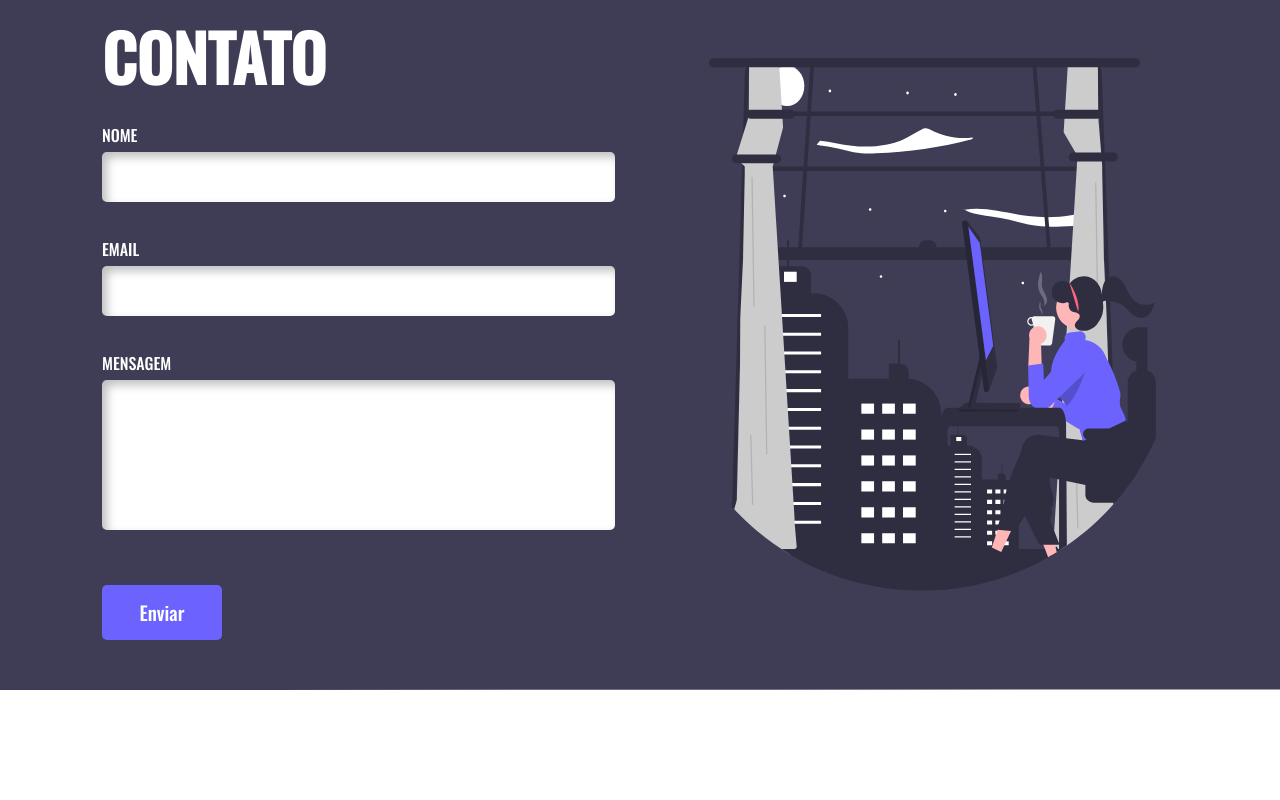
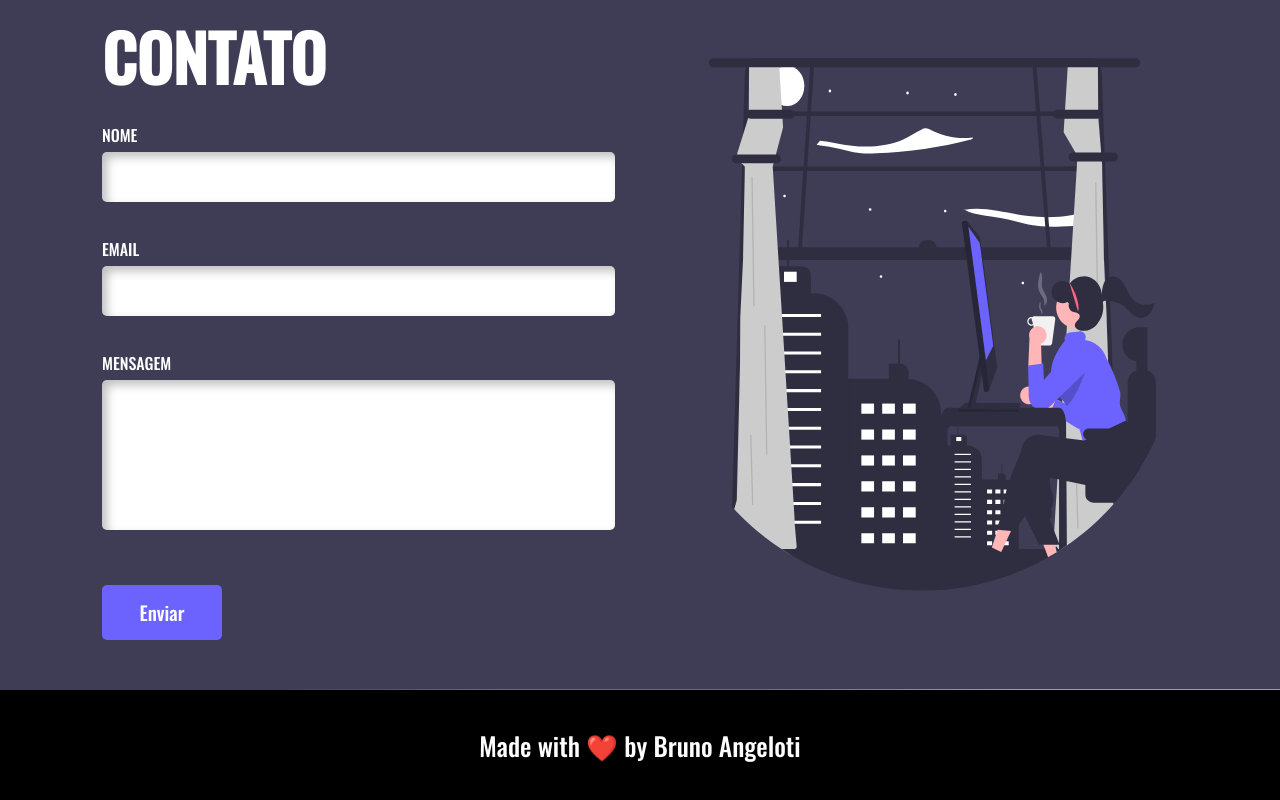
Before and after one commit to BrunoAngeloti/Portfolio2.0, a Next.js app: page / in a window 1280 px wide. Shown: the part 2881-3681 px from the top of the page. Before the commit the page ends 3571 px from the top, so only its background shows below. Built offline with nearby package versions, Linux system fonts and the light colour scheme.

Commit message:
feat: footer feito

```diff
--- /dev/null
+++ b/containers/Footer/Footer.styles.tsx
@@ -0,0 +1,38 @@
+import styled from 'styled-components'
+
+export const Container = styled.footer`
+  width: 100%;
+  height: 110px;
+  position: relative;
+  display: flex;
+  align-items: center;
+  background-color: black;
+`
+
+export const Content = styled.div`
+  display: flex;
+  flex-direction: row;
+  align-items: center;
+  justify-content: center;
+  padding: 10px 80px;
+  width: 100%;
+
+  font-family: 'Oswald', sans-serif;
+  font-weight: 400;
+  color: ${props => props.theme.colors.white};
+  @media (max-width: 600px) {
+    padding: 10px 30px;
+  }
+  @media (max-width: 380px) {
+    padding: 10px 10px;
+  }
+`
+
+export const Title = styled.p`
+  z-index: 5;
+  margin: 0;
+  font-size: 1.6rem;
+  @media (max-width: 475px) {
+    font-size: 0.8rem;
+  }
+`
--- /dev/null
+++ b/containers/Footer/Footer.tsx
@@ -0,0 +1,11 @@
+import { Container, Content, Title } from './Footer.styles'
+
+export default function Footer(){
+  return(
+    <Container>
+      <Content>
+        <Title>Made with ❤️ by Bruno Angeloti</Title>
+      </Content>
+    </Container>
+  )
+}
--- a/pages/Home/Home.tsx
+++ b/pages/Home/Home.tsx
@@ -3,6 +3,7 @@ import Main from "../../containers/Main/Main"
 import About from "../../containers/About/About"
 import MyProjects from "../../containers/MyProjects/MyProjects"
 import Contact from "../../containers/Contact/Contact"
+import Footer from "../../containers/Footer/Footer"
 
 export default function Home(){
   return (
@@ -12,6 +13,7 @@ export default function Home(){
       <About />
       <MyProjects />
       <Contact />
+      <Footer />
     </div>
   )
 }
```
Also changed, not shown: public/wave.svg (added).
